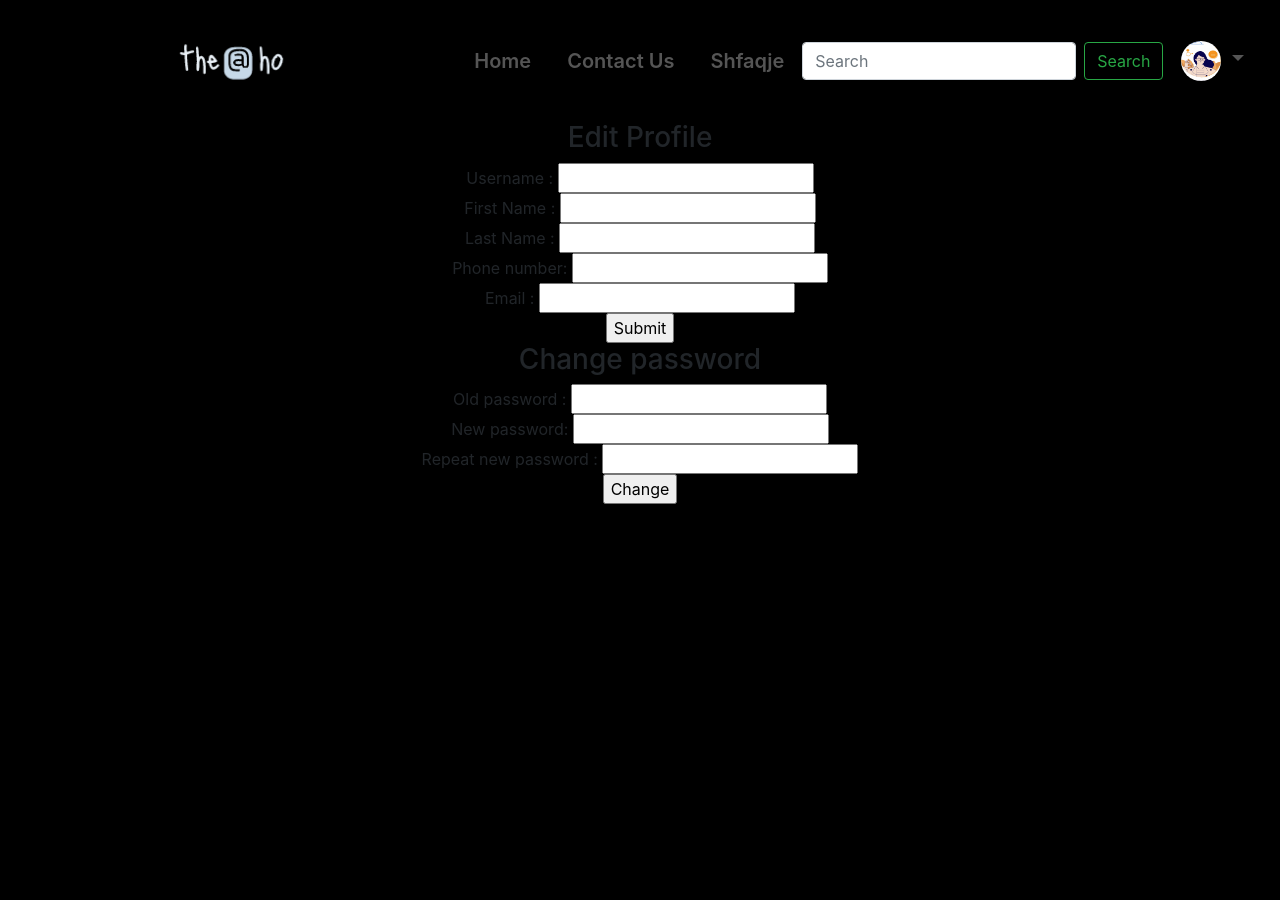
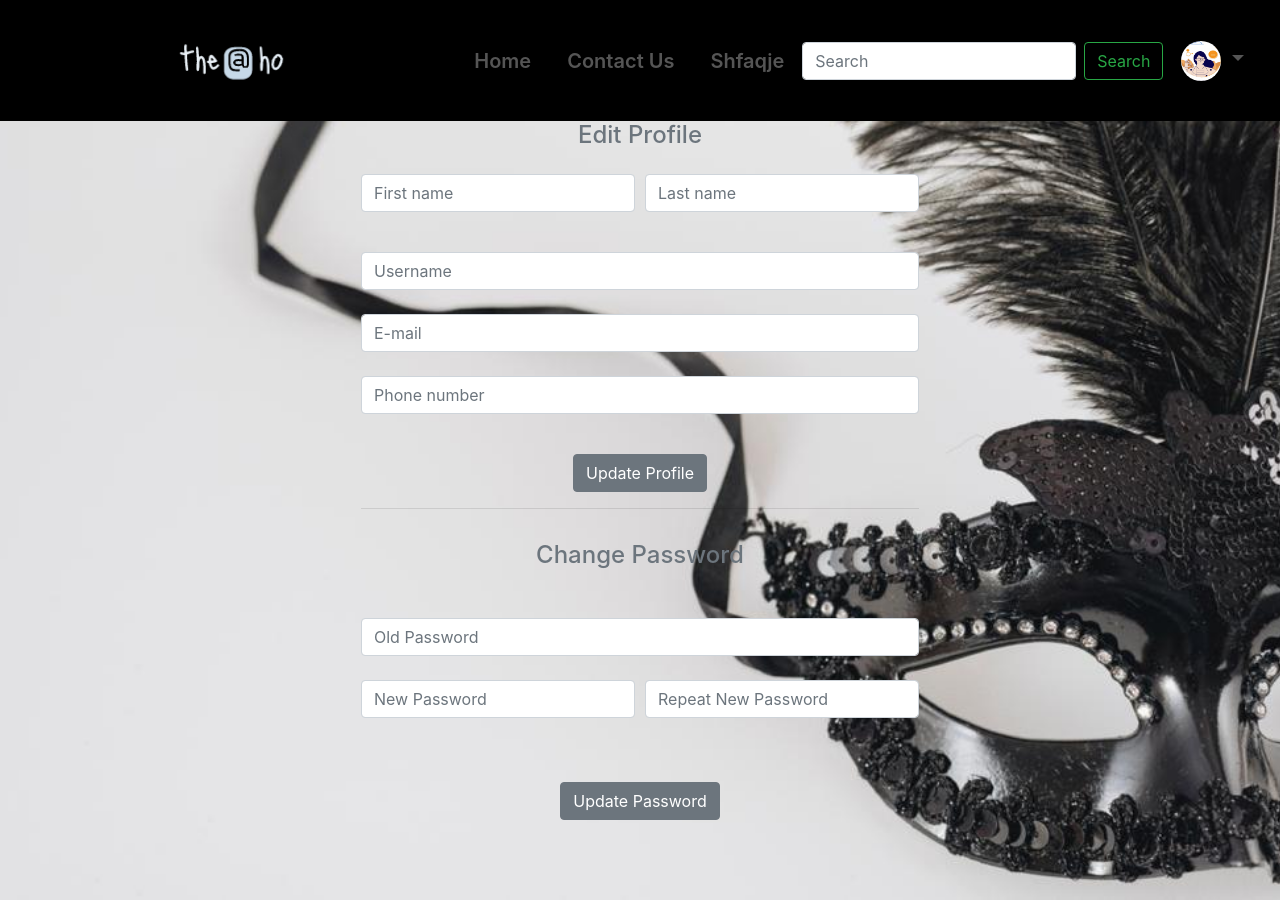
Before and after one commit to IdriziJugerta/improved-fortnight, a PHP site: page /web/editProf.php?userId=1 in a window 1280 px wide. Before the commit the page ends 504 px from the top, so only its background shows below. Run offline with PHP 8.4, Linux system fonts and the light colour scheme; the visitor is signed in with stand-in values (Sample User, id 1); some libraries are stand-ins or nearby versions.

Commit message:
Update editProf.php

```diff
--- a/editProf.php
+++ b/editProf.php
@@ -1,67 +1,116 @@
 <?php
 require_once 'includes/header.php';
-require_once 'includes/dbcon.php';
-    $id=$_GET['userId'];
-
-    $sql="SELECT * FROM user WHERE userId='$id'";
-    $rez=mysqli_query($conn,$sql) or die (mysqli_error($conn));
-    $row=mysqli_fetch_assoc($rez);
-
-
 ?>
 
 <!DOCTYPE html>
+<html lang="en">
+<head>
+  <title>Edit Profile</title>
+  <meta charset="utf-8">
+  <meta name="viewport" content="width=device-width, initial-scale=1">
+  <link rel="stylesheet" href="https://maxcdn.bootstrapcdn.com/bootstrap/4.4.1/css/bootstrap.min.css">
+  <link rel="stylesheet" href="https://use.fontawesome.com/releases/v5.6.3/css/all.css">
+  <script src="https://ajax.googleapis.com/ajax/libs/jquery/3.5.1/jquery.min.js"></script>
+  <script src="https://cdnjs.cloudflare.com/ajax/libs/popper.js/1.16.0/umd/popper.min.js"></script>
+  <script src="https://maxcdn.bootstrapcdn.com/bootstrap/4.4.1/js/bootstrap.min.js"></script>
+    <style>
+    body{
+    background-image: url("images/background.jpeg");
+    height: 900px;
+    background-position: center;
+    background-repeat: no-repeat;
+    background-size: cover;
+    position: relative;
+    }
+
+    </style>
+</head>
 <body>
-    <h3>Edit Profile</h3>
     <?php
      if (isset($_GET['error'])){
         if (($_GET['error'])=="usernametaken") {
-        echo'<p class="error">This username is taken.</p>';
+        echo'<div class="alert alert-dark  w-2 d-inline-block" role="alert">This username is taken.</div>';
         }
         if (($_GET['error'])=="invaliduname") {
-         echo'<p class="error">Username must be between 4 and 10 characters (numbers or letters).</p>';
+         echo'<div class="alert alert-dark  w-2 d-inline-block" role="alert">Username must be between 4 and 10 characters (numbers or letters).</div>';
         }
         if (($_GET['error'])=="emailtaken") {
-         echo'<p class="error">There is an account linked with this email.</p>';
+         echo'<div class="alert alert-dark  w-2 d-inline-block" role="alert">There is an account linked with this email.</div>';
         }
         if (($_GET['error'])=="invalidname") {
-         echo'<p class="error">First Name must be between 2 and 20 characters (only letters).</p>';
+         echo'<div class="alert alert-dark  w-2 d-inline-block" role="alert">First Name must be between 2 and 20 characters (only letters).</div>';
         }
         if (($_GET['error'])=="invalidlname") {
-         echo'<p class="error">Last Name must be between 2 and 20 characters (only letters).</p>';
+         echo'<div class="alert alert-dark  w-2 d-inline-block" role="alert">Last Name must be between 2 and 20 characters (only letters).</div>';
         }
         if (($_GET['error'])=="invalidphone") {
-        echo'<p class="error">Please enter a valid phone number.</p>';
+        echo'<div class="alert alert-dark  w-2 d-inline-block" role="alert">Please enter a valid phone number.</div>';
         }
         if(($_GET['error'])=="nomatch"){
-        echo'<p class="error">The password do not match.</p>';
+        echo'<div class="alert alert-dark  w-2 d-inline-block" role="alert">The password do not match.</div>';
         }
         if (($_GET['error'])=="invalidpsw") {
-        echo'<p class="error">Password must contain at least 6 characters, at least one letter and one number.</p>';
+        echo'<div class="alert alert-dark  w-2 d-inline-block" role="alert">Password must contain at least 6 characters, at least one letter and one number.</div>';
         }
         if (($_GET['error'])=="wrongpsw") {
-        echo'<p class="error">The old password you have entered is incorrect.</p>';
+        echo'<div class="alert alert-dark  w-2 d-inline-block" role="alert">The old password you have entered is incorrect.</div>';
         }
         if (($_GET['error'])=="invalidemail") {
-        echo'<p class="error">Please enter a valid email.</p>';
+        echo'<div class="alert alert-dark  w-2 d-inline-block" role="alert">Please enter a valid email.</div>';
        }
     }
  ?>
-    <form action="editProfProcces.php" method="post" >
-        Username : <input type="text" name="username"><br>
-        First Name :   <input type="text" name="emer"><br>
-        Last Name : <input type="text" name="mbiemer"><br>
-        Phone number: <input type="number" name="tel"><br>
-        Email : <input type="email" name="email" ><br>
-        <input type="submit" name="submit" value="Submit">
+<div class='d-flex justify-content-center align-items-center' >
+    <form class="text-center" action="editProfProcces.php" method="post">
+        <p class="h4 mb-4 text-secondary">Edit Profile</p>
 
-        <form action="editProfProcces.php" method="post" >
-        <h3>Change password</h3>
-        Old password : <input type="password" name="oldpsw"><br>
-        New password: <input type="password" name="newpsw"><br>
-        Repeat new password : <input type="password" name="rep"><br>
-        <input type="submit" name="change" value="Change">
+        <div class="form-row mb-4">
 
+          <div class="form-group col-xs-5 col-lg-6">
+            <!-- First name -->
+            <input type="text" class="form-control" name="emer" placeholder="First name">
+          </div>
+          <div class="form-group col-xs-5 col-lg-6">
+            <!-- Last name -->
+            <input type="text" class="form-control" name="mbiemer" placeholder="Last name">
+          </div>
+        </div>
+        <div class="form-group col-xs-5 col-lg-13">
+        <!-- username -->
+        <input type="text"  class="form-control mb-4" name="username" placeholder="Username">
+        </div>
+
+        <div class="form-group col-xs-5 col-lg-13">
+        <!-- E-mail -->
+        <input type="email" class="form-control mb-4" name="email" placeholder="E-mail">
+        </div>
+
+        <div class="form-group col-xs-5 col-lg-13">
+        <!-- Phone number -->
+        <input type="number" class="form-control" name="tel" placeholder="Phone number" aria-describedby="defaultRegisterFormPhoneHelpBlock">
+        </div>
+        <br>
+        <button type="submit" name="submit" class="btn btn-secondary" >Update Profile</button>
+        <hr>
     </form>
-    </body>
+</div>
+<div class='d-flex justify-content-center align-items-center' >
+        <form class="text-center" action="editProfProcces.php" method="post" >
+        <p class="h4 mb-4 text-secondary">Change Password</p>
+         <div class="form-row mb-4"></div>
+        <div class="form-group col-xs-5 col-lg-13">
+        <input type="password" class="form-control mb-4" name="oldpsw" placeholder="Old Password">
+        </div>
+        <div class="form-row mb-4">
+        <div class="form-group col-xs-5 col-lg-13">
+        <input type="password" class="form-control mb-4" name="newpsw" placeholder="New Password">
+        </div>
+        <div class="form-group col-xs-5 col-lg-13">
+        <input type="password" class="form-control mb-4" name="rep" placeholder="Repeat New Password">
+        </div>
+        </div>
+        <button type="submit" name="change" class="btn btn-secondary">Update Password</button>
+        </form>
+</div>
+</body>
 </html>
```
